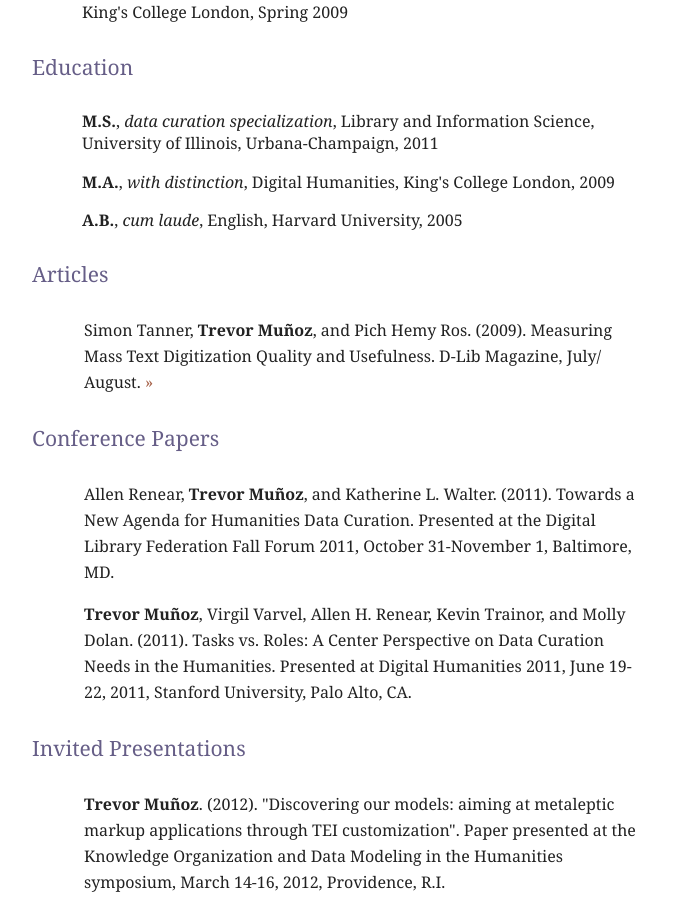
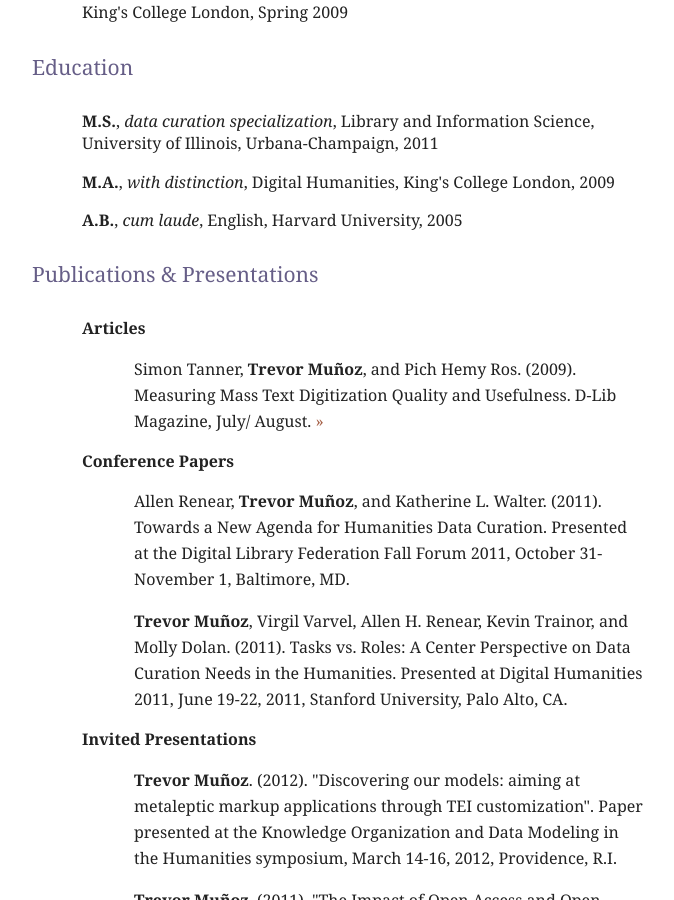
Before and after one commit to trevormunoz/calling-card, a Jekyll site: the page built from about/cv/index.html, in a window 1280 px wide and 900 px high, scrolled down 839 px. Shown: the whole window, without its empty margins (302-976 px from the left). Built offline with Jekyll 4.4.1, drawn with Linux system fonts in a browser that asks for light colours; nearby versions of some CDN libraries; Markdown is read by kramdown in place of the engine named in the settings.

Commit message:
Making publications and presentations into a single list

```diff
--- a/about/cv/index.html
+++ b/about/cv/index.html
@@ -31,26 +31,31 @@
          </ul>
    </div>
    <div id="publications_presentations">
-    <h4>Articles</h4>
+    <h4>Publications &amp; Presentations</h4>
   <ul>
-    <li><p class="citation">Simon Tanner, <strong>Trevor Muñoz</strong>, and Pich Hemy Ros. (2009). Measuring Mass Text Digitization Quality and Usefulness. D-Lib Magazine, July/ August. <a href="http://www.dlib.org/dlib/july09/munoz/07munoz.html" target="_blank">&raquo;</a></p></li>
-    </ul>
-    <h4>Conference Papers</h4>
+    <li><strong>Articles</strong>
+      <ul>
+          <li><p class="citation">Simon Tanner, <strong>Trevor Muñoz</strong>, and Pich Hemy Ros. (2009). Measuring Mass Text Digitization Quality and Usefulness. D-Lib Magazine, July/ August. <a href="http://www.dlib.org/dlib/july09/munoz/07munoz.html" target="_blank">&raquo;</a></p></li>
+        </ul>
+    <li>
+    <li><strong>Conference Papers</strong>
     <ul>
   <li><p class="citation">Allen Renear, <strong>Trevor Muñoz</strong>, and Katherine L. Walter. (2011). Towards a New Agenda for Humanities Data Curation. Presented at the Digital Library Federation Fall Forum 2011, October 31-November 1, Baltimore, MD.</p></li>
 
   <li><p class="citation"><strong>Trevor Muñoz</strong>, Virgil Varvel, Allen H. Renear, Kevin Trainor, and Molly Dolan. (2011). Tasks vs. Roles: A Center Perspective on Data Curation Needs in the Humanities. Presented at Digital Humanities 2011, June 19-22, 2011, Stanford University, Palo Alto, CA.</p></li>
 </ul>
-  <h4>Invited Presentations</h4>
+</li>
+  <li><strong>Invited Presentations</strong>
 <ul>
   <li><p class="citation"><strong>Trevor Muñoz</strong>. (2012). "Discovering our models: aiming at metaleptic markup applications through TEI customization". Paper presented at the Knowledge Organization and Data Modeling in the Humanities symposium, March 14-16, 2012, Providence, R.I.</p></li>
 
   <li><p class="citation"><strong>Trevor Muñoz</strong>. (2011). "The Impact of Open Access and Open Repositories on Research in the Humanities". Panel presentation at the Berlin 9 Open Access Conference 2011, November 9-10, 2011, Washington, D.C.</p></li>
-  </ul>
-  <h4>Conference Posters</h4>
+  </li>
+  <li><strong>Conference Posters</strong>
   <ul>
   <li><p class="citation">Allen H. Renear, <strong>Trevor Muñoz</strong>, and Kevin Trainor. (2010). Data Curation Education for the Humanities: Principles &amp; Challenges. Presented at the Fifth Annual Chicago Colloquium on Digital Humanities and Computer Science, Evanston, IL.</p></li>
   <li><p class="citation">Allen H. Renear, Molly Dolan, Kevin Trainor, and <strong>Trevor Muñoz</strong>. (2010). Extending an LIS Data Curation Curriculum to the Humanities: Selected Activities and Observations. Presented at the iConference, February 3-6, 2010, Champaign, IL.<a href="http://www.ideals.illinois.edu/handle/2142/15061" target="_blank">&raquo;</a></p></li>
+</li>
 </ul>
 </div>
 <div id="awards"  >
```
